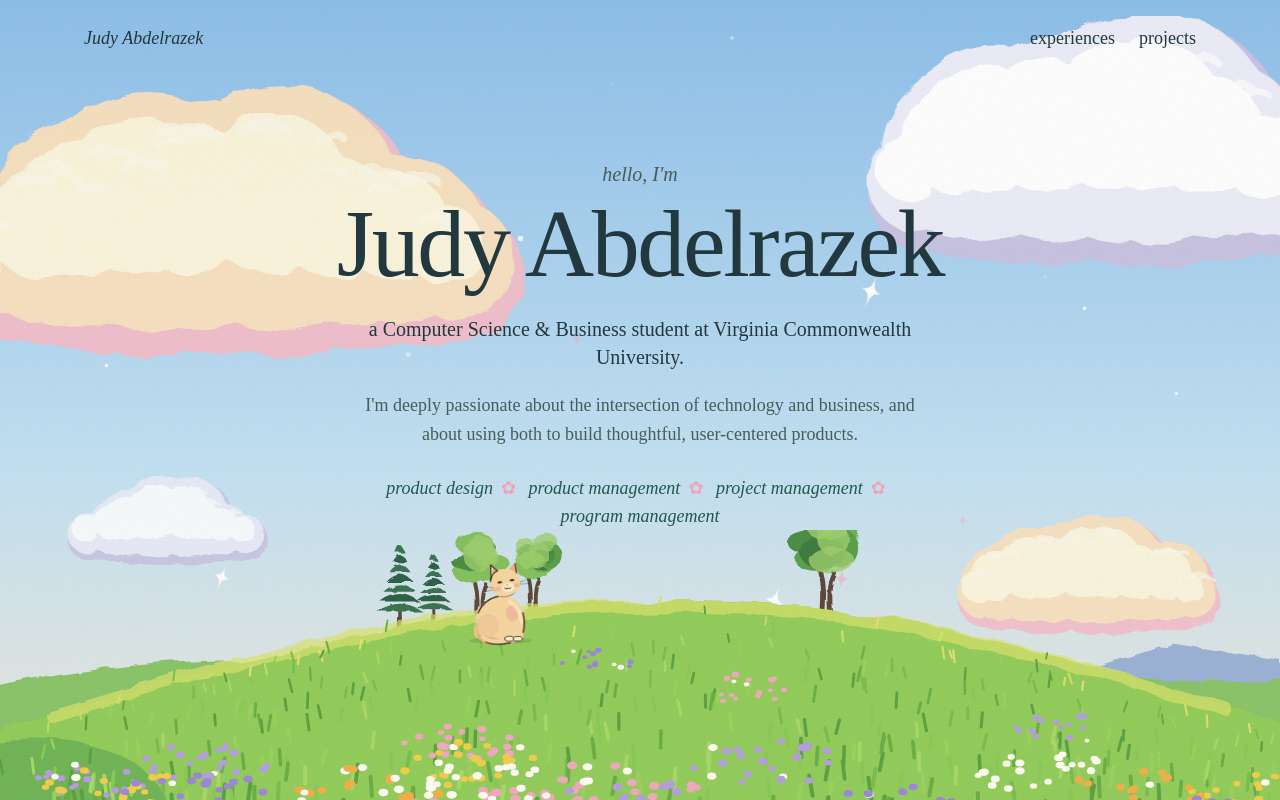
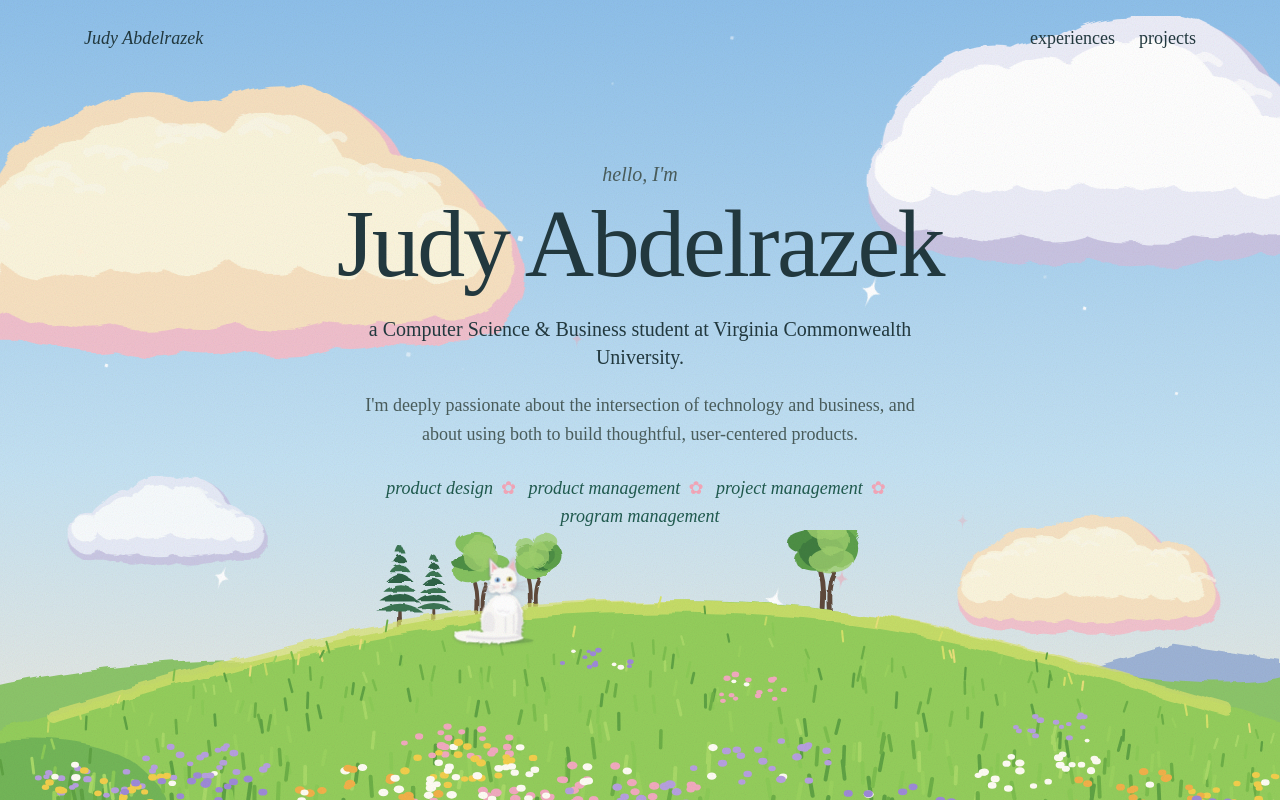
Before and after one commit to JodyAbdulrazek/nextjs-boilerplate, a Next.js app: page / in a window 1280 px wide. Shown: the top 800 px of the page. Built offline with nearby package versions, Linux system fonts and the light colour scheme.

Commit message:
Redraw Lulu as a fluffy white odd-eyed cat
White long-haired fur with wispy edges and grey shading, chest ruff,
pink ears and nose, one blue and one amber eye, and a plume tail.

Co-Authored-By: Claude Opus 5.5 <noreply@anthropic.com>

```diff
--- a/app/components/Cat.tsx
+++ b/app/components/Cat.tsx
@@ -19,13 +19,19 @@ const W = 110; // cat box size (px)
 const H = 92;
 const SPEED = 115; // px per second
 
-/* Lulu's palette: cream and peach fur, pink blush, loose dark ink lines */
-const FUR = "#F7D7A0";
-const FUR_SHADE = "#E9B486";
-const FUR_LIGHT = "#FFEFC9";
-const BLUSH = "#F0A39E";
-const LINE = "#3E2C27";
-const PATCH = "#6B4434";
+/* Lulu's palette: a fluffy white long-haired cat with odd eyes (one blue, one amber) */
+const FUR = "#FBFAF7";
+const FUR_SHADE = "#D8D4DD";
+const FUR_LIGHT = "#FFFFFF";
+const PINK = "#F2B6BE"; // inner ears
+const BLUSH = "#F6C6CC";
+const NOSE = "#E9A0A8";
+const LINE = "#A7A1AC";
+const LINE_DARK = "#5B5560";
+const WHISKER = "#C9C4CC";
+const EYE_BLUE = "#86B6E6";
+const EYE_AMBER = "#C9B653";
+const PUPIL = "#2A2328";
 
 const PURRS = ["purrr~ ♡", "mrrrow ♡", "more pats pls", "hehe ♡", "purr purr ♡"];
 const HELLOS = ["hi! pet me ♡", "psst… pat my head!", "meow! I'm Lulu"];
@@ -280,7 +286,7 @@ export default function Cat() {
         }
       }}
       role="img"
-      aria-label="Lulu, a cream-colored cat. Hover or tap to pet her."
+      aria-label="Lulu, a fluffy white cat with one blue eye and one amber eye. Hover or tap to pet her."
     >
       {bubble && (
         <div className="cat-bubble" key={bubble}>
@@ -302,121 +308,145 @@ export default function Cat() {
           height={H}
         >
           {/* soft ground shadow */}
-          <ellipse cx="60" cy="96" rx="34" ry="3.5" fill="#2F5A3A" opacity="0.2" />
+          <ellipse cx="60" cy="96" rx="36" ry="3.5" fill="#2F5A3A" opacity="0.22" />
 
           {/* ================= walking: side view ================= */}
           <g className="pose-walk">
-            <g className="cat-tail" style={{ transformOrigin: "30px 60px" }}>
-              <path d="M31 60 C 17 60, 9 50, 11 35 C 11.5 31, 12.5 29, 14 28" fill="none" stroke={FUR_SHADE} strokeWidth="8" strokeLinecap="round" filter="url(#paint-soft)" />
-              <path d="M31 59 C 18 58, 12 49, 13 36" fill="none" stroke={FUR} strokeWidth="5.5" strokeLinecap="round" />
-              <path d="M8 47 C 7 41, 8 35, 10 31" fill="none" stroke={LINE} strokeWidth="1.3" strokeLinecap="round" />
+            {/* big plume tail, held high */}
+            <g className="cat-tail" style={{ transformOrigin: "32px 58px" }}>
+              <path
+                d="M34 60 C 18 61, 5 52, 4 37 C 3 25, 10 15, 18 12 C 23 20, 22 32, 25 42 C 27 49, 31 53, 37 55Z"
+                fill={FUR}
+                filter="url(#fur-fluff)"
+              />
+              <path d="M30 56 C 18 52, 11 42, 12 28" stroke={FUR_SHADE} strokeWidth="3" fill="none" strokeLinecap="round" opacity="0.55" />
             </g>
 
             {/* far legs, in shadow */}
-            <g fill={FUR_SHADE}>
-              <path className="cat-leg leg-b" d="M41 70 L39 94 Q42 96 46 94 L48 72Z" />
-              <path className="cat-leg leg-a" d="M78 70 L77 94 Q80 96 84 94 L85 70Z" />
+            <g fill={FUR_SHADE} filter="url(#fur-fluff)">
+              <path className="cat-leg leg-b" d="M42 70 L40 94 Q43 96 47 94 L49 72Z" />
+              <path className="cat-leg leg-a" d="M79 70 L78 94 Q81 96 85 94 L86 70Z" />
             </g>
 
             <g className="cat-body">
-              <path d="M28 62 C 27 50, 44 45, 64 46 C 80 46, 92 50, 93 60 C 94 71, 84 77, 62 77 C 42 77, 29 73, 28 62Z" fill={FUR} filter="url(#paint-soft)" />
-              <path d="M34 70 C 46 76, 72 77, 88 70 C 84 76, 70 79, 58 78 C 46 78, 38 75, 34 70Z" fill={FUR_SHADE} opacity="0.7" />
-              <ellipse cx="40" cy="62" rx="12" ry="11" fill={FUR_SHADE} opacity="0.35" />
-              <path d="M40 50 C 52 46.5, 66 46.5, 80 48.5" stroke={FUR_LIGHT} strokeWidth="4" fill="none" strokeLinecap="round" opacity="0.8" />
-              <ellipse cx="86" cy="64" rx="6" ry="7" fill={BLUSH} opacity="0.5" />
-              {/* quick, broken ink lines */}
-              <path d="M30 56 C 36 48, 52 45, 66 46" stroke={LINE} strokeWidth="1.5" fill="none" strokeLinecap="round" />
-              <path d="M50 77.5 C 60 78.5, 70 78, 79 75.5" stroke={LINE} strokeWidth="1.2" fill="none" strokeLinecap="round" opacity="0.7" />
-              <path d="M57 51 q 4 2.5 8 1" stroke={PATCH} strokeWidth="1.8" fill="none" strokeLinecap="round" opacity="0.8" />
+              <path d="M28 62 C 27 49, 44 44, 64 45 C 80 45, 92 49, 93 60 C 94 72, 84 78, 62 78 C 42 78, 29 74, 28 62Z" fill={FUR} filter="url(#fur-fluff)" />
+              {/* grey shading on the belly and haunch */}
+              <path d="M34 71 C 46 77, 72 78, 88 71 C 84 77, 70 80, 58 79 C 46 79, 38 76, 34 71Z" fill={FUR_SHADE} opacity="0.75" filter="url(#fur-fluff)" />
+              <ellipse cx="40" cy="62" rx="12" ry="11" fill={FUR_SHADE} opacity="0.3" />
+              {/* fluffy chest ruff */}
+              <ellipse cx="88" cy="60" rx="9" ry="12" fill={FUR_LIGHT} filter="url(#fur-fluff)" />
+              <path d="M31 55 C 37 48, 52 44.5, 66 45.5" stroke={LINE} strokeWidth="1" fill="none" strokeLinecap="round" opacity="0.6" />
             </g>
 
             {/* near legs */}
-            <g fill={FUR}>
+            <g fill={FUR} filter="url(#fur-fluff)">
               <path className="cat-leg leg-a" d="M34 68 C 33 78, 33 88, 34 94 Q38 96.5 43 94.5 L45 70Z" />
               <path className="cat-leg leg-b" d="M82 68 L81 94 Q85 96.5 90 94.5 L90 68Z" />
             </g>
 
             <g className="cat-head" style={{ transformOrigin: "90px 54px" }}>
-              <path d="M86 34 L88 18 L97 29Z" fill={FUR} stroke={LINE} strokeWidth="1.2" strokeLinejoin="round" />
-              <path d="M88.6 30 L89.4 22.5 L93.8 28.2Z" fill={BLUSH} />
-              <path d="M100 29 L108 17 L110 33Z" fill={FUR_SHADE} />
-              <path d="M108.3 18.5 L109.6 28" stroke={PATCH} strokeWidth="1.4" strokeLinecap="round" />
-              <path d="M82 44 C 82 33, 92 28, 101 29 C 110 30, 114 38, 113 45 C 112 52, 106 56, 98 56 C 89 56, 82 51, 82 44Z" fill={FUR} filter="url(#paint-soft)" />
-              <ellipse cx="106" cy="48" rx="6.5" ry="4.5" fill={FUR_LIGHT} opacity="0.9" />
-              <ellipse className="cat-blush" cx="96" cy="49" rx="4.2" ry="2.6" fill={BLUSH} />
+              {/* tall ears with pink insides */}
+              <path d="M85 35 L87 15 L97 28Z" fill={FUR} stroke={LINE} strokeWidth="0.8" strokeLinejoin="round" />
+              <path d="M87.8 30.5 L88.6 19.5 L94 27.5Z" fill={PINK} />
+              <path d="M100 28 L109 14 L111 33Z" fill={FUR_SHADE} />
+              <path d="M102.5 28 L108.5 18.5 L109.5 30Z" fill={PINK} opacity="0.75" />
+              {/* head with cheek fluff */}
+              <path d="M82 44 C 82 33, 92 27, 101 28 C 110 29, 114 37, 113 45 C 112 52, 106 56, 98 56 C 89 56, 82 51, 82 44Z" fill={FUR} filter="url(#fur-fluff)" />
+              <ellipse cx="87" cy="50" rx="6" ry="5" fill={FUR} filter="url(#fur-fluff)" />
+              <ellipse cx="100" cy="55" rx="8" ry="2.4" fill={FUR_SHADE} opacity="0.3" filter="url(#fur-fluff)" />
+              <ellipse className="cat-blush" cx="96" cy="49" rx="3.6" ry="2.2" fill={BLUSH} />
 
-              <g className="eyes-open" fill={LINE}>
-                <path d="M93.5 41 q 3 -2.6 6 0 q -3 2.6 -6 0Z" />
-                <path d="M104 40 q 2.6 -2.3 5.2 0 q -2.6 2.3 -5.2 0Z" />
+              {/* odd eyes: one blue, one amber */}
+              <g className="eyes-open">
+                <ellipse cx="97" cy="40.5" rx="2.9" ry="2.4" fill={EYE_BLUE} />
+                <ellipse cx="97.2" cy="40.5" rx="0.7" ry="2" fill={PUPIL} />
+                <circle cx="96.2" cy="39.6" r="0.6" fill="#fff" />
+                <ellipse cx="106.5" cy="39.5" rx="2.4" ry="2.1" fill={EYE_AMBER} />
+                <ellipse cx="106.7" cy="39.5" rx="0.6" ry="1.8" fill={PUPIL} />
+                <circle cx="105.9" cy="38.7" r="0.5" fill="#fff" />
               </g>
-              <g className="eyes-happy" fill="none" stroke={LINE} strokeWidth="1.5" strokeLinecap="round">
-                <path d="M93.5 42 q 3 -2.8 6 0" />
-                <path d="M104 41 q 2.6 -2.6 5.2 0" />
+              <g className="eyes-happy" fill="none" stroke={LINE_DARK} strokeWidth="1.3" strokeLinecap="round">
+                <path d="M94 41.5 q 3 -2.6 6 0" />
+                <path d="M104 40.5 q 2.6 -2.4 5.2 0" />
               </g>
 
-              <path d="M110.5 45.5 L113 45.5 L111.8 47.2Z" fill="#D9837F" />
-              <path d="M107.5 50 q 1.8 1.8 3.6 0" stroke={LINE} strokeWidth="1.1" fill="none" strokeLinecap="round" />
-              <g stroke={LINE} strokeWidth="0.7" strokeLinecap="round" opacity="0.55">
-                <path d="M110 48 L119 45.5" />
-                <path d="M110 49.5 L119 50" />
+              <path d="M110.5 45.2 L113.2 45.2 L111.9 47Z" fill={NOSE} />
+              <path d="M107.6 49.5 q 1.8 1.6 3.6 0" stroke={LINE} strokeWidth="0.9" fill="none" strokeLinecap="round" />
+              <g stroke={WHISKER} strokeWidth="0.6" strokeLinecap="round">
+                <path d="M110 47.5 L121 44" />
+                <path d="M110 49 L121 49.5" />
+                <path d="M109 50.5 L119 54" />
               </g>
-              <path d="M83 40 C 84 34, 88 30, 92 29" stroke={LINE} strokeWidth="1.4" fill="none" strokeLinecap="round" />
-              <path d="M98 56 C 104 56, 109 53, 111 50" stroke={LINE} strokeWidth="1" fill="none" strokeLinecap="round" opacity="0.5" />
             </g>
           </g>
 
-          {/* ================= resting: sitting, tail curled round her paws ================= */}
+          {/* ================= resting: sitting tall, plume tail laid out in front ================= */}
           <g className="pose-sit">
-            <g className="cat-breathe" style={{ transformOrigin: "60px 96px" }}>
-              <path d="M38 95 C 30 94, 30 80, 34 68 C 38 56, 48 48, 60 47 C 74 46, 84 56, 86 70 C 88 84, 84 94, 76 95Z" fill={FUR} filter="url(#paint-soft)" />
-              <path d="M36 72 C 34 84, 36 92, 45 95 L38 95 C 31 93, 31 82, 36 72Z" fill={FUR_SHADE} opacity="0.7" />
-              <ellipse cx="46" cy="80" rx="12" ry="13" fill={FUR_SHADE} opacity="0.3" />
-              <ellipse cx="73" cy="66" rx="7" ry="9" fill={BLUSH} opacity="0.5" />
-              <path d="M70 54 C 78 58, 82 66, 83 76" stroke={FUR_LIGHT} strokeWidth="4" fill="none" strokeLinecap="round" opacity="0.7" />
-              <path d="M36 66 C 40 56, 48 50, 58 48" stroke={LINE} strokeWidth="1.5" fill="none" strokeLinecap="round" />
-              <path d="M84.5 66 C 86.5 73, 86.5 80, 85 87" stroke={PATCH} strokeWidth="1.8" fill="none" strokeLinecap="round" />
+            <g className="cat-breathe" style={{ transformOrigin: "62px 96px" }}>
+              {/* tall body */}
+              <path d="M44 93 C 37 84, 37 68, 43 58 C 49 49, 57 45, 66 45 C 76 45, 82 53, 84 65 C 86 78, 84 88, 80 93Z" fill={FUR} filter="url(#fur-fluff)" />
+              {/* grey shading down her right side */}
+              <path d="M77 54 C 84 62, 87 77, 82 93 L75 93 C 80 80, 80 66, 77 54Z" fill={FUR_SHADE} opacity="0.6" filter="url(#fur-fluff)" />
+              <ellipse cx="47" cy="78" rx="7" ry="13" fill={FUR_SHADE} opacity="0.3" />
+              {/* front legs */}
+              <g fill={FUR} filter="url(#fur-fluff)">
+                <rect x="56.5" y="64" width="8.5" height="29" rx="4" />
+                <rect x="66" y="64" width="8.5" height="29" rx="4" />
+              </g>
+              <path d="M65.5 70 L65.5 92" stroke={FUR_SHADE} strokeWidth="1.2" strokeLinecap="round" opacity="0.6" />
+              <path d="M74.5 68 L74.5 92" stroke={FUR_SHADE} strokeWidth="1.4" strokeLinecap="round" opacity="0.5" />
+              {/* big fluffy chest ruff */}
+              <ellipse cx="64" cy="58" rx="13" ry="11" fill={FUR_LIGHT} filter="url(#fur-fluff)" />
+              <path d="M57 63 q 3 3 6 0 M64 64 q 3 3 6 0" stroke={FUR_SHADE} strokeWidth="1" fill="none" strokeLinecap="round" opacity="0.6" />
 
-              {/* tail wrapped around the front */}
-              <path d="M40 92 C 45 99, 61 100, 73 96.5" stroke={FUR_SHADE} strokeWidth="8" fill="none" strokeLinecap="round" filter="url(#paint-soft)" />
-              <path d="M41 92 C 46 97.5, 61 98.5, 72 95.5" stroke={FUR} strokeWidth="4.5" fill="none" strokeLinecap="round" />
-              <path d="M44 98 C 52 101, 62 100.5, 71 98.5" stroke={LINE} strokeWidth="1.3" fill="none" strokeLinecap="round" />
-
-              <g stroke={LINE} strokeWidth="0.9">
-                <ellipse cx="70" cy="94" rx="5.5" ry="2.8" fill={FUR_LIGHT} />
-                <ellipse cx="79" cy="94" rx="5" ry="2.6" fill={FUR_LIGHT} />
-              </g>
+              {/* plume tail sweeping out to the left, in front of her paws */}
+              <path
+                d="M86 93 C 78 99, 50 100, 24 97.5 C 11 96.5, 6 90, 13 86.5 C 25 83, 52 87.5, 76 88Z"
+                fill={FUR}
+                filter="url(#fur-fluff)"
+              />
+              <path d="M24 91.5 C 42 94.5, 62 95, 80 92" stroke={FUR_SHADE} strokeWidth="2.5" fill="none" strokeLinecap="round" opacity="0.5" />
             </g>
 
-            <g transform="rotate(-6 66 48)">
-              <g className="cat-head" style={{ transformOrigin: "64px 48px" }}>
-                <path d="M52 28 L53 12 L62 22Z" fill={FUR} stroke={LINE} strokeWidth="1.2" strokeLinejoin="round" />
-                <path d="M54.4 24 L55 16 L59.4 21.8Z" fill={BLUSH} />
-                <path d="M70 20 L80 12 L80.5 28Z" fill={FUR_SHADE} />
-                <path d="M79.6 13.5 L80.2 24" stroke={PATCH} strokeWidth="1.5" strokeLinecap="round" />
-                <path d="M50 34 C 49 24, 58 18, 67 18 C 77 18, 84 25, 83 34 C 82 43, 75 48, 66 48 C 57 48, 51 42, 50 34Z" fill={FUR} filter="url(#paint-soft)" />
-                <ellipse cx="70" cy="38.5" rx="7" ry="5" fill={FUR_LIGHT} opacity="0.9" />
-                <ellipse className="cat-blush" cx="57.5" cy="39" rx="4" ry="2.5" fill={BLUSH} />
-                <ellipse className="cat-blush" cx="79" cy="37" rx="3.4" ry="2.2" fill={BLUSH} />
+            <g transform="rotate(-4 64 45)">
+              <g className="cat-head" style={{ transformOrigin: "64px 46px" }}>
+                {/* tall ears with pink insides */}
+                <path d="M50 25 L51 5 L61 17Z" fill={FUR} stroke={LINE} strokeWidth="0.8" strokeLinejoin="round" />
+                <path d="M52.5 21.5 L53 9.5 L58.8 17Z" fill={PINK} />
+                <path d="M68 17 L78 5 L79.5 25Z" fill={FUR_SHADE} />
+                <path d="M70.5 17.5 L77 9.5 L77.8 21.5Z" fill={PINK} opacity="0.8" />
+                {/* head + cheek fluff */}
+                <path d="M50 32 C 49 22, 56 16, 64.5 16 C 73 16, 80 22, 79 32 C 78 40, 72 45, 64.5 45 C 56.5 45, 51 40, 50 32Z" fill={FUR} filter="url(#fur-fluff)" />
+                <ellipse cx="52" cy="38" rx="5" ry="5.5" fill={FUR} filter="url(#fur-fluff)" />
+                <ellipse cx="76" cy="38" rx="3.5" ry="5" fill={FUR_SHADE} opacity="0.25" filter="url(#fur-fluff)" />
+                <ellipse cx="66" cy="45" rx="8" ry="2" fill={FUR_SHADE} opacity="0.25" filter="url(#fur-fluff)" />
+                <ellipse className="cat-blush" cx="56.5" cy="37" rx="3.6" ry="2.2" fill={BLUSH} />
+                <ellipse className="cat-blush" cx="73.5" cy="36.5" rx="3.2" ry="2" fill={BLUSH} />
 
-                <g className="eyes-open" fill={LINE}>
-                  <path d="M58 32 q 3 -2.6 6 0 q -3 2.6 -6 0Z" />
-                  <path d="M71.5 31 q 3 -2.6 6 0 q -3 2.6 -6 0Z" />
+                {/* odd eyes: left blue, right amber */}
+                <g className="eyes-open">
+                  <ellipse cx="58" cy="29.5" rx="3.1" ry="2.5" fill={EYE_BLUE} />
+                  <ellipse cx="58.2" cy="29.5" rx="0.75" ry="2.1" fill={PUPIL} />
+                  <circle cx="57.1" cy="28.6" r="0.65" fill="#fff" />
+                  <ellipse cx="71" cy="29.5" rx="3.1" ry="2.5" fill={EYE_AMBER} />
+                  <ellipse cx="71.2" cy="29.5" rx="0.75" ry="2.1" fill={PUPIL} />
+                  <circle cx="70.1" cy="28.6" r="0.65" fill="#fff" />
                 </g>
-                <g className="eyes-happy" fill="none" stroke={LINE} strokeWidth="1.5" strokeLinecap="round">
-                  <path d="M58 33 q 3 -2.8 6 0" />
-                  <path d="M71.5 32 q 3 -2.8 6 0" />
+                <g className="eyes-happy" fill="none" stroke={LINE_DARK} strokeWidth="1.3" strokeLinecap="round">
+                  <path d="M55 30.5 q 3 -2.8 6 0" />
+                  <path d="M68 30.5 q 3 -2.8 6 0" />
                 </g>
 
-                <path d="M67.6 35.2 L70.4 35.2 L69 37Z" fill="#D9837F" />
-                <path d="M65.6 39 q 1.7 2 3.4 0 q 1.7 2 3.4 0" stroke={LINE} strokeWidth="1" fill="none" strokeLinecap="round" />
-                <g stroke={LINE} strokeWidth="0.7" strokeLinecap="round" opacity="0.55">
-                  <path d="M53 37 L43 35" />
-                  <path d="M53 39 L44 40.5" />
-                  <path d="M83 34 L93 31" />
-                  <path d="M83 36 L93 36.5" />
+                <path d="M63.1 34.6 L66 34.6 L64.55 36.5Z" fill={NOSE} />
+                <path d="M62.6 38 q 1.0 1.4 1.95 0 q 0.95 1.4 1.95 0" stroke={LINE} strokeWidth="0.85" fill="none" strokeLinecap="round" />
+                <g stroke={WHISKER} strokeWidth="0.6" strokeLinecap="round">
+                  <path d="M54 36 L40 33" />
+                  <path d="M54 37.5 L40 38.5" />
+                  <path d="M54.5 39 L42 43" />
+                  <path d="M75 36 L89 33" />
+                  <path d="M75 37.5 L89 38.5" />
+                  <path d="M74.5 39 L87 43" />
                 </g>
-                <path d="M51 30 C 52 24, 56 20, 60 19" stroke={LINE} strokeWidth="1.4" fill="none" strokeLinecap="round" />
-                <path d="M60 47.5 C 66 49, 72 48, 76 45" stroke={LINE} strokeWidth="1" fill="none" strokeLinecap="round" opacity="0.5" />
               </g>
             </g>
           </g>
--- a/app/components/Scenery.tsx
+++ b/app/components/Scenery.tsx
@@ -23,6 +23,11 @@ export function PaintDefs() {
         <filter id="paint-rough" x="-20%" y="-20%" width="140%" height="140%">
           <feTurbulence type="fractalNoise" baseFrequency="0.018" numOctaves="3" seed="3" />
           <feDisplacementMap in="SourceGraphic" scale="16" />
+        </filter>
+        {/* fine wispy edges, for long fluffy fur */}
+        <filter id="fur-fluff" x="-20%" y="-20%" width="140%" height="140%">
+          <feTurbulence type="fractalNoise" baseFrequency="0.28" numOctaves="2" seed="5" />
+          <feDisplacementMap in="SourceGraphic" scale="3.5" />
         </filter>
         {/* small bristly edges */}
         <filter id="paint-soft" x="-20%" y="-20%" width="140%" height="140%">
--- a/app/globals.css
+++ b/app/globals.css
@@ -116,7 +116,7 @@ body::after {
   will-change: transform;
 }
 
-.cat-svg { overflow: visible; }
+.cat-svg { overflow: visible; filter: drop-shadow(0 1px 1.5px rgba(70, 70, 95, 0.3)); }
 .cat-svg .cat-leg { transform-box: fill-box; transform-origin: 50% 10%; }
 .cat-svg .cat-tail { transform-box: view-box; animation: tail-sway 2.4s ease-in-out infinite; }
 .cat-svg.is-walking .pose-sit,
@@ -128,7 +128,7 @@ body::after {
 }
 .cat-svg .cat-head { transform-box: view-box; transition: transform 0.3s; }
 .cat-svg .eyes-happy { opacity: 0; }
-.cat-svg .cat-blush { opacity: 0.55; transition: opacity 0.3s; }
+.cat-svg .cat-blush { opacity: 0.35; transition: opacity 0.3s; }
 
 .cat-svg.is-walking .leg-a { animation: leg-swing 0.42s ease-in-out infinite; }
 .cat-svg.is-walking .leg-b { animation: leg-swing 0.42s ease-in-out infinite reverse; }
```
